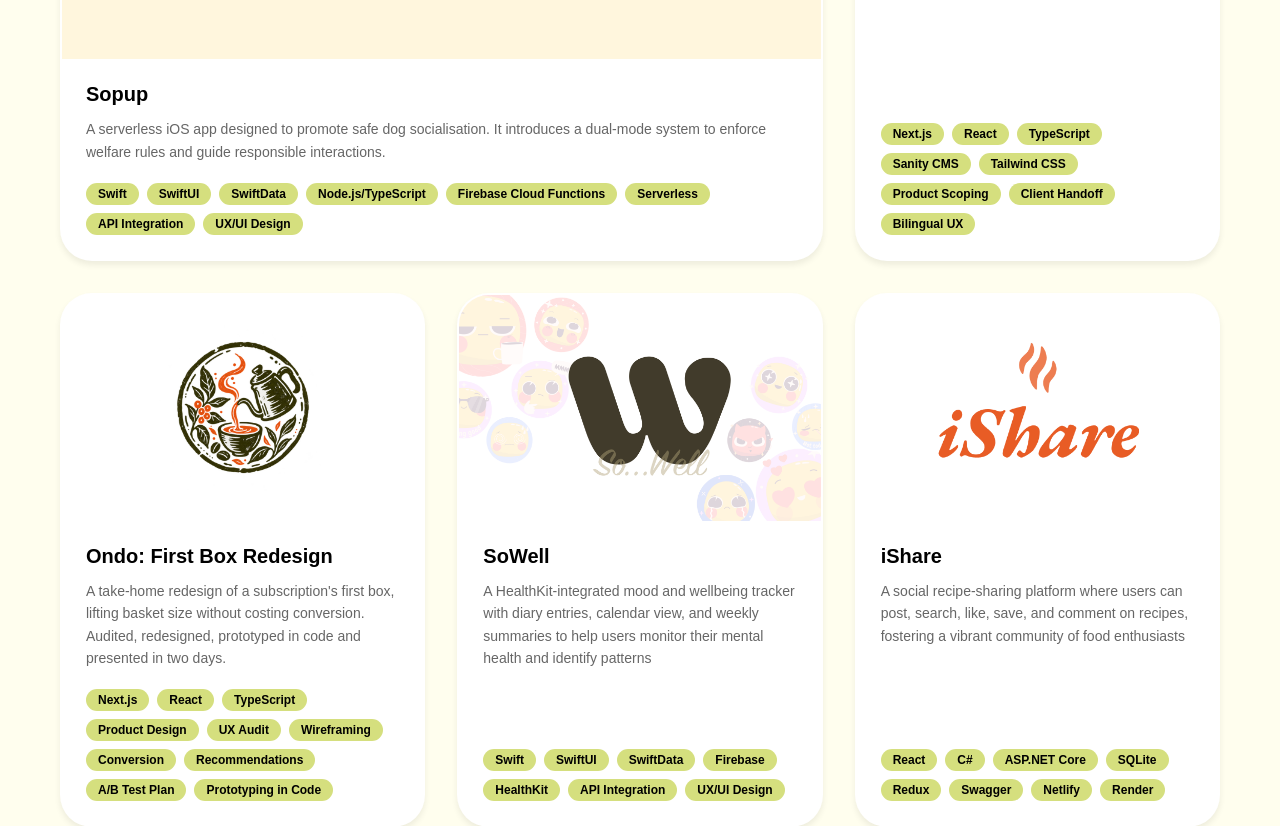
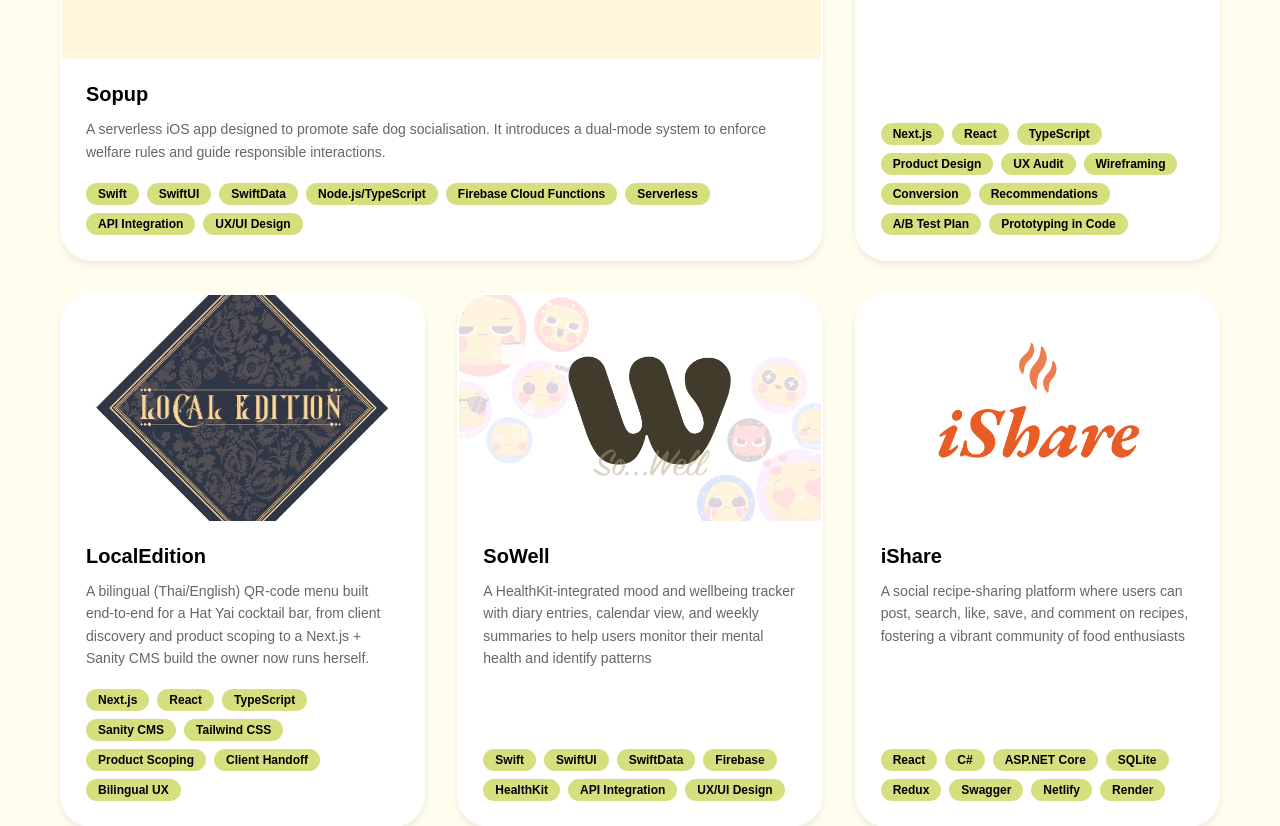
Before and after one commit to MpmookR/portfolio, a React (Vite) app: page /portfolio in a window 1280 px wide. Shown: the part 940-1766 px from the top of the page. Built offline with nearby package versions, Linux system fonts and the light colour scheme; a web font is replaced by a local one.

Commit message:
move ondo to [1]

```diff
--- a/src/pages/Portfolio.jsx
+++ b/src/pages/Portfolio.jsx
@@ -23,19 +23,20 @@
       featured: true,
     },
         {
+      title: "Ondo: First Box Redesign",
+      description: "A take-home redesign of a subscription's first box, lifting basket size without costing conversion. Audited, redesigned, prototyped in code and presented in two days.",
+      image: ondoLogo,
+      link: "/projects/ondo",
+      tags: ["Next.js", "React", "TypeScript", "Product Design", "UX Audit", "Wireframing", "Conversion", "Recommendations", "A/B Test Plan", "Prototyping in Code"],
+    },
+        {
       title: "LocalEdition",
       description: "A bilingual (Thai/English) QR-code menu built end-to-end for a Hat Yai cocktail bar, from client discovery and product scoping to a Next.js + Sanity CMS build the owner now runs herself.",
       image: localEditionLogo,
       link: "/projects/localedition",
       tags: ["Next.js", "React", "TypeScript", "Sanity CMS", "Tailwind CSS", "Product Scoping", "Client Handoff", "Bilingual UX"],
     },
-    {
-      title: "Ondo: First Box Redesign",
-      description: "A take-home redesign of a subscription's first box, lifting basket size without costing conversion. Audited, redesigned, prototyped in code and presented in two days.",
-      image: ondoLogo,
-      link: "/projects/ondo",
-      tags: ["Next.js", "React", "TypeScript", "Product Design", "UX Audit", "Wireframing", "Conversion", "Recommendations", "A/B Test Plan", "Prototyping in Code"],
-    },
+
     {
       title: "SoWell",
       description: "A HealthKit-integrated mood and wellbeing tracker with diary entries, calendar view, and weekly summaries to help users monitor their mental health and identify patterns",
```
